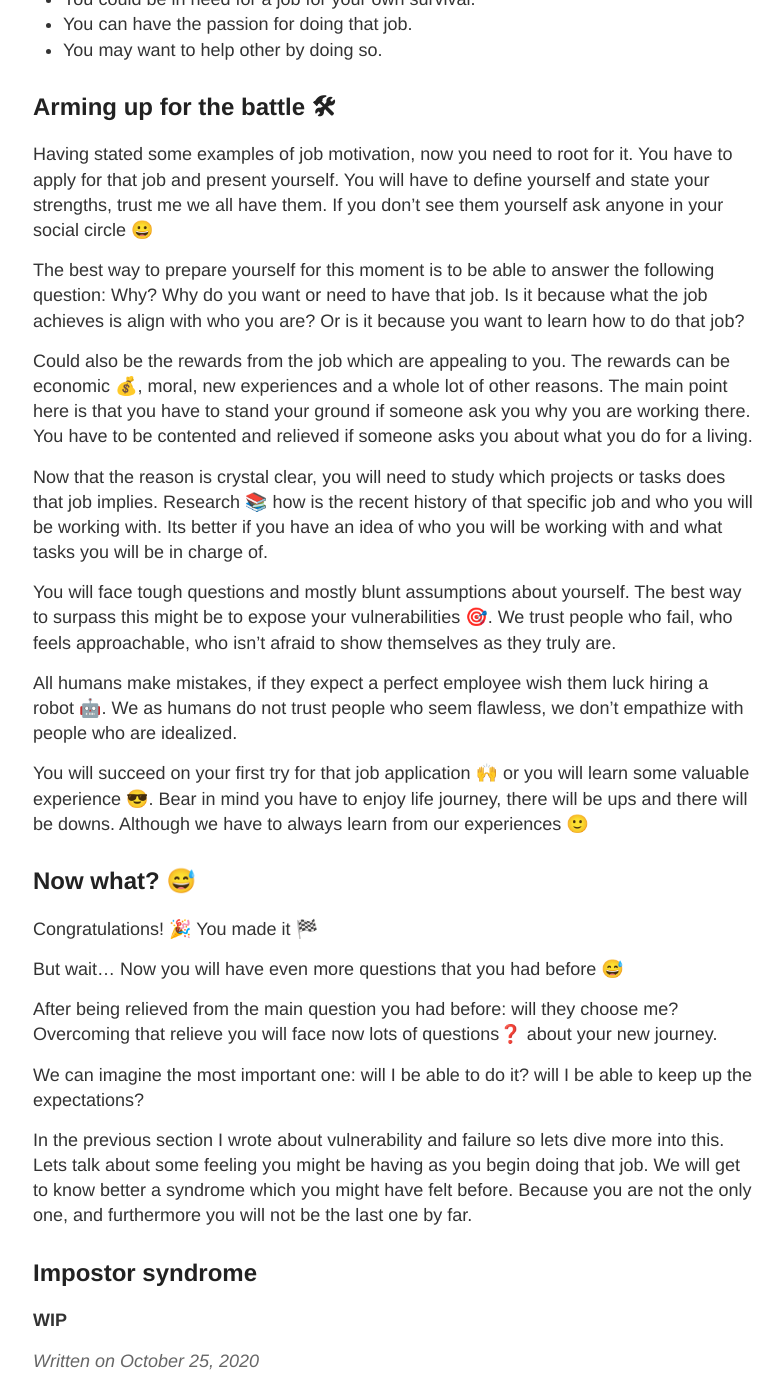
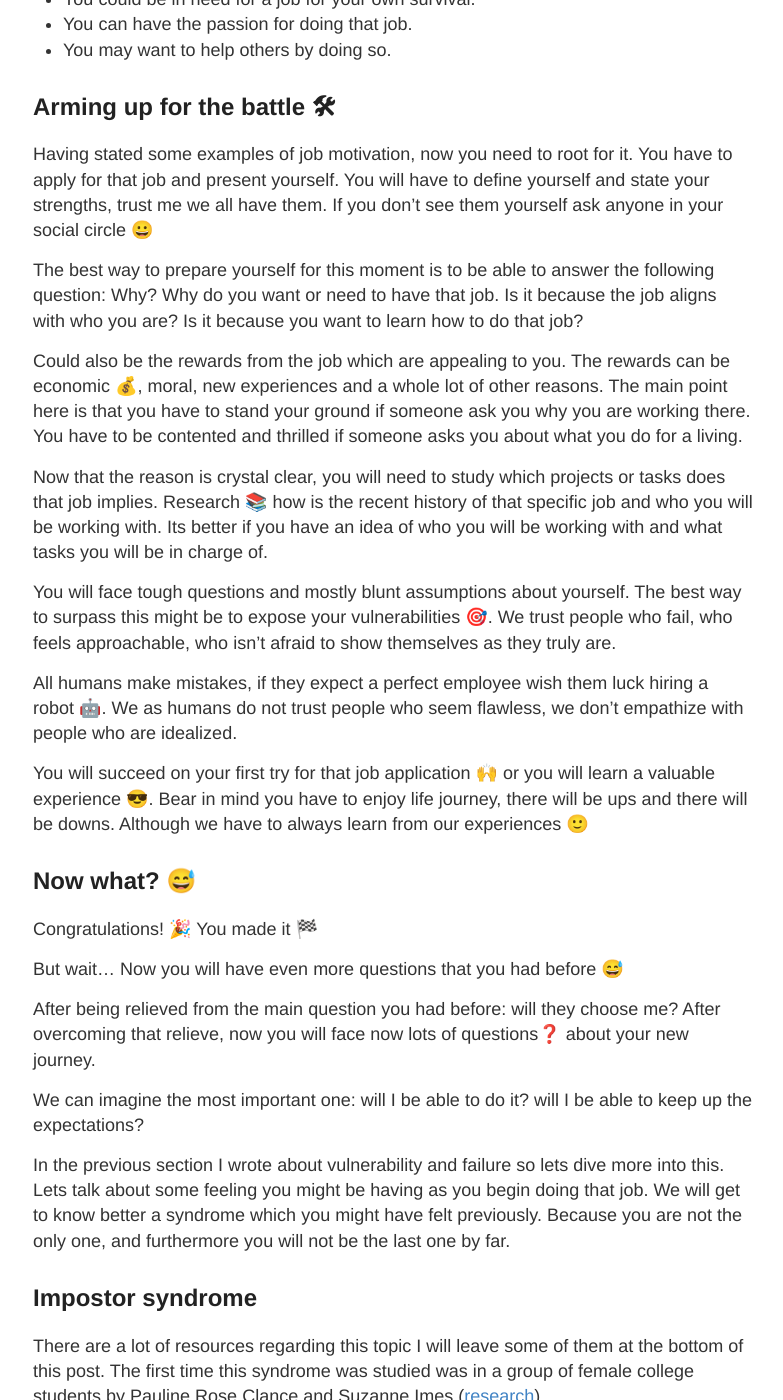
Before and after one commit to kamiyuzu/kamiyuzu.github.io, a Jekyll site: the page built from _posts/2020-10-30-first-job.md, in a window 1280 px wide and 1400 px high, scrolled down 406 px. Shown: the whole window, without its empty margins (247-1030 px from the left). Built offline with Jekyll 4.4.1, drawn with Linux system fonts in a browser that asks for light colours; some of the changed text lies outside the part shown.

Commit message:
Add impostor syndrome section

```diff
--- a/_posts/2020-10-30-first-job.md
+++ b/_posts/2020-10-30-first-job.md
@@ -1,24 +1,24 @@
 ---
 layout: post
 title:  First job/internship
-date:   "2020-10-25"
+date:   "2020-11-10"
 categories: software developer first job internship
 ---
 
-We all have been there, we all have been through it, and you will too 💪. We all, as humans beings, will need to conquer the very first job/internship from our lives. We might have different personal motives to accomplish this personal milestone. Moreover the end of this goal may shift from one another. For example:
+We all have been there, we all have been through it, and you will too 💪. We all, as humans beings, need to conquer the very first job/internship from our lives. We might have different personal motives to accomplish this personal milestone. Moreover the end of this goal may shift from one another. For example:
 
 - You might need this job to validate yourself to someone. That someone could be your parent, someone you love or yourself 💕
 - You could be in need for a job for your own survival.
 - You can have the passion for doing that job.
-- You may want to help other by doing so.
+- You may want to help others by doing so.
 
 ## Arming up for the battle 🛠
 
 Having stated some examples of job motivation, now you need to root for it. You have to apply for that job and present yourself. You will have to define yourself and state your strengths, trust me we all have them. If you don't see them yourself ask anyone in your social circle 😀
 
-The best way to prepare yourself for this moment is to be able to answer the following question: Why? Why do you want or need to have that job. Is it because what the job achieves is align with who you are? Or is it because you want to learn how to do that job?
+The best way to prepare yourself for this moment is to be able to answer the following question: Why? Why do you want or need to have that job. Is it because the job aligns with who you are? Is it because you want to learn how to do that job?
 
-Could also be the rewards from the job which are appealing to you. The rewards can be economic 💰, moral, new experiences and a whole lot of other reasons. The main point here is that you have to stand your ground if someone ask you why you are working there. You have to be contented and relieved if someone asks you about what you do for a living.
+Could also be the rewards from the job which are appealing to you. The rewards can be economic 💰, moral, new experiences and a whole lot of other reasons. The main point here is that you have to stand your ground if someone ask you why you are working there. You have to be contented and thrilled if someone asks you about what you do for a living.
 
 Now that the reason is crystal clear, you will need to study which projects or tasks does that job implies. Research 📚 how is the recent history of that specific job and who you will be working with. Its better if you have an idea of who you will be working with and what tasks you will be in charge of.
 
@@ -34,23 +34,37 @@
 
 But wait... Now you will have even more questions that you had before 😅
 
-After being relieved from the main question you had before: will they choose me? Overcoming that relieve you will face now lots of questions❓ about your new journey.
+After being relieved from the main question you had before: will they choose me? After overcoming that relieve, now you will face now lots of questions❓ about your new journey.
 
 We can imagine the most important one: will I be able to do it? will I be able to keep up the expectations?
 
-In the previous section I wrote about vulnerability and failure so lets dive more into this. Lets talk about some feeling you might be having as you begin doing that job. We will get to know better a syndrome which you might have felt before. Because you are not the only one, and furthermore you will not be the last one by far.
+In the previous section I wrote about vulnerability and failure so lets dive more into this. Lets talk about some feeling you might be having as you begin doing that job. We will get to know better a syndrome which you might have felt previously. Because you are not the only one, and furthermore you will not be the last one by far.
 
 ## Impostor syndrome
-**WIP**
 
-<!-- `YEAR-MONTH-DAY-title.MARKUP` -->
-<!-- {% highlight ruby %}
-def print_hi(name)
-  puts "Hi, #{name}"
-end
-print_hi('Tom')
-#=> prints 'Hi, Tom' to STDOUT.
-{% endhighlight %} -->
-<!-- [Jekyll Talk][jekyll-talk]. -->
+There are a lot of resources regarding this topic I will leave some of them at the bottom of this post. The first time this syndrome was studied was in a group of female college students by Pauline Rose Clance and Suzanne Imes ([research][Pauline-Rose-Clance&Suzanne-Imes-paper]).
 
-[jekyll-talk]: https://talk.jekyllrb.com/
+Lets define the impostor syndrome as an individual feeling. This feeling can unravel other kind of deep feelings but that might be a good idea to tackle them with some help from 👨‍⚕️👩‍⚕️🏥
+
+Impostor syndrome is a individual feeling but at the same time its collective. We all have felt it someway at any time span throughout our lives. Its a feeling you suffer when you expect some outside input from something you provide. What you expose could be anything, from some document your superior asked you to your mom asking you to take care of some household errands.
+
+This feeling is living from time to time inside of us and will show in different shapes. A good way to tackle this feeling is listening to other peoples experiences. Being able to empathize with others and get to know their vulnerabilities will help our own impostor syndrome. Its hard to think the cure for the impostor syndrome is to talk about it among your environment.
+
+Hope you can find the courage to speak about with your social environment 💪
+
+If you scored that first job speak about it. If you didn't get it, moreover, speak about it.
+Make visible your struggles 🤕 from your experiences, break the chain ⛓ of flawless people. Who by the way... don't exist 🤣
+
+I failed a LOT until I found something I really enjoyed 😅
+
+#### Resources
+
+[Medium blog post][Muhammed-Rajeef-M-K-post]
+
+[TED-ed video][TED-ed-impostor-syndrome]
+
+[First research][Pauline-Rose-Clance&Suzanne-Imes-paper]
+
+[Muhammed-Rajeef-M-K-post]: https://medium.com/@rajeefmk/why-does-software-developers-suffer-from-imposter-syndrome-ccf961d0c29a
+[TED-ed-impostor-syndrome]: https://www.youtube.com/watch?v=ZQUxL4Jm1Lo&ab_channel=TED-Ed
+[Pauline-Rose-Clance&Suzanne-Imes-paper]: https://www.paulineroseclance.com/pdf/ip_high_achieving_women.pdf
```
Also changed, not shown: other parts of _posts/2020-10-30-first-job.md (+1 -1 lines), 4 other files.
